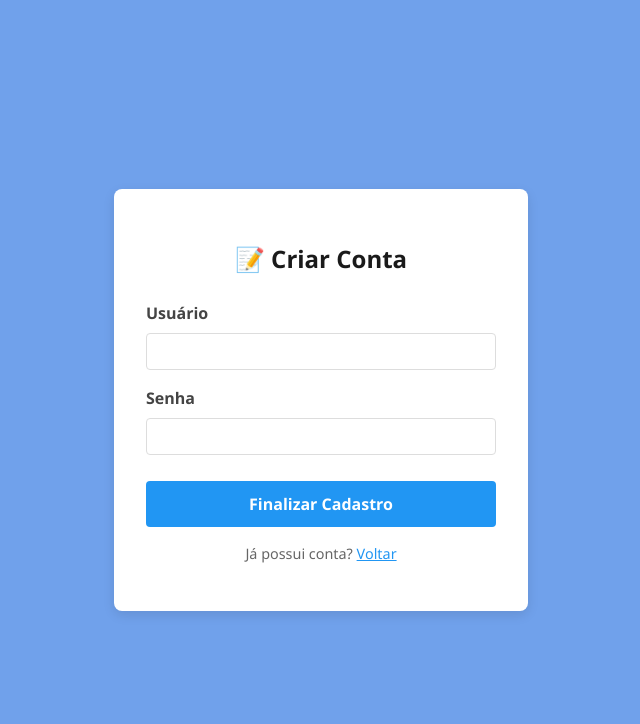
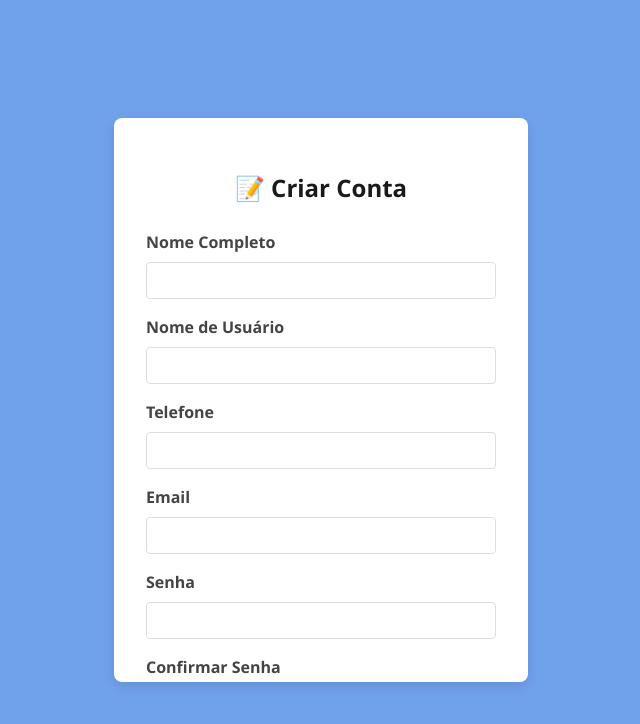
Before and after one commit to devpedrogo/signuplogin, a React app in the folder frontend/: page / in a window 1280 px wide. Both pictures are taken after a click on the element "Cadastre-se". Shown: the top 724 px of the page, without its empty margins (319-959 px from the left). Built offline with nearby package versions, Linux system fonts and the light colour scheme; the HTML template or start-up script is replaced by a standard one.

Commit message:
feat: getting more infos in the register form

```diff
--- a/frontend/src/App.css
+++ b/frontend/src/App.css
@@ -19,6 +19,8 @@
   border-radius: 8px;
   box-shadow: 0 4px 12px rgba(0, 0, 0, 0.1);
   width: 350px;
+  max-height: 500px;
+  overflow-y: scroll;
 }
 
 h2 {
--- a/frontend/src/App.tsx
+++ b/frontend/src/App.tsx
@@ -7,6 +7,13 @@ function App() {
   const [username, setUsername] = useState('');
   const [password, setPassword] = useState('');
   const [message, setMessage] = useState('');
+  // Novos estados para o cadastro
+  const [fullName, setFullName] = useState('');
+  const [email, setEmail] = useState('');
+  const [phone, setPhone] = useState('');
+  const [confirmPassword, setConfirmPassword] = useState('');
+  // Estado único para o login (pode ser email ou username)
+  const [identifier, setIdentifier] = useState('');
 
   // Estados de controle de navegação
   const [isLogged, setIsLogged] = useState(false);
@@ -27,34 +34,50 @@ function App() {
   }, []);
 
   const handleRegister = async () => {
-    if (username.trim() === '' || password.trim() === '') {
-    setMessage('Por favor, preencha todos os campos antes de enviar.');
-    return; // Para a execução aqui
+    // Validação de confirmação de senha
+    if (password !== confirmPassword) {
+      setMessage("As senhas não conferem!");
+      return;
     }
 
     try {
-      const response = await axios.post('http://127.0.0.1:5000/register', { username, password });
+      const response = await axios.post('http://127.0.0.1:5000/register', {
+        full_name: fullName,
+        email,
+        phone,
+        username,
+        password
+      });
       setMessage(response.data.message);
-      // Opcional: após cadastrar, manda o usuário para a tela de login
-      setTimeout(() => { setView('login'); cleanInputs(); }, 1500);
+      setTimeout(() => setView('login'), 2000);
     } catch (error: any) {
-      setMessage(error.response?.data?.error || 'Erro ao cadastrar');
+      setMessage(error.response?.data?.error);
     }
   };
 
   const handleLogin = async () => {
-    if (username.trim() === '' || password.trim() === '') {
-    setMessage('Por favor, preencha todos os campos antes de enviar.');
-    return; // Para a execução aqui
+    // Validação básica: não deixa enviar vazio
+    if (!identifier.trim() || !password.trim()) {
+      setMessage("Por favor, preencha as credenciais.");
+      return;
     }
 
     try {
-      const response = await axios.post('http://127.0.0.1:5000/login', { username, password });
+      // Enviar 'identifier' no corpo da requisição
+      const response = await axios.post('http://127.0.0.1:5000/login', {
+        identifier: identifier,
+        password: password
+      });
+
       setMessage(response.data.message);
-      localStorage.setItem('user_session', username);
+
+      // Armazenar o username que o Python retornou para manter a sessão
+      localStorage.setItem('user_session', response.data.user);
+      setUsername(response.data.user); // Atualiza o estado global com o nome real
       setIsLogged(true);
+
     } catch (error: any) {
-      setMessage(error.response?.data?.error || 'Usuário ou senha inválidos');
+      setMessage(error.response?.data?.error || "Erro ao realizar login");
     }
   };
 
@@ -241,13 +264,13 @@ function App() {
   // 2. RENDERIZAÇÃO CONDICIONAL DE TELAS
   return (
     <div className="container">
-      <div className="card">
+      <div className="card user-list-container">
         {view === 'login' ? (
           <div>
             <h2>🔐 Login</h2>
             <div className="input-group">
-              <label>Usuário</label>
-              <input  type="text" value={username} onChange={(e) => setUsername(e.target.value)} />
+              <label>Usuário ou Email</label>
+              <input  type="text" value={identifier} onChange={(e) => setIdentifier(e.target.value)} />
             </div>
             <div className="input-group">
               <label>Senha</label>
@@ -262,12 +285,28 @@ function App() {
           <div>
             <h2>📝 Criar Conta</h2>
             <div className="input-group">
-              <label>Usuário</label>
+              <label>Nome Completo</label>
+              <input type="text" value={fullName} onChange={(e) => setFullName(e.target.value)} />
+            </div>
+            <div className="input-group">
+              <label>Nome de Usuário</label>
               <input type="text" value={username} onChange={(e) => setUsername(e.target.value)} />
+            </div>
+            <div className="input-group">
+              <label>Telefone</label>
+              <input type="tel" value={phone} onChange={(e) => setPhone(e.target.value)} />
+            </div>
+            <div className="input-group">
+              <label>Email</label>
+              <input type="email" value={email} onChange={(e) => setEmail(e.target.value)} />
             </div>
             <div className="input-group">
               <label>Senha</label>
               <input type="password" value={password} onChange={(e) => setPassword(e.target.value)} />
+            </div>
+            <div className="input-group">
+              <label>Confirmar Senha</label>
+              <input type="password" value={confirmPassword} onChange={(e) => setConfirmPassword(e.target.value)} />
             </div>
             <button className="btn-register" onClick={handleRegister}>Finalizar Cadastro</button>
             <p className="link-text">
```
Also changed, not shown: 2 other files (tests, documents, lock files or other folders).
